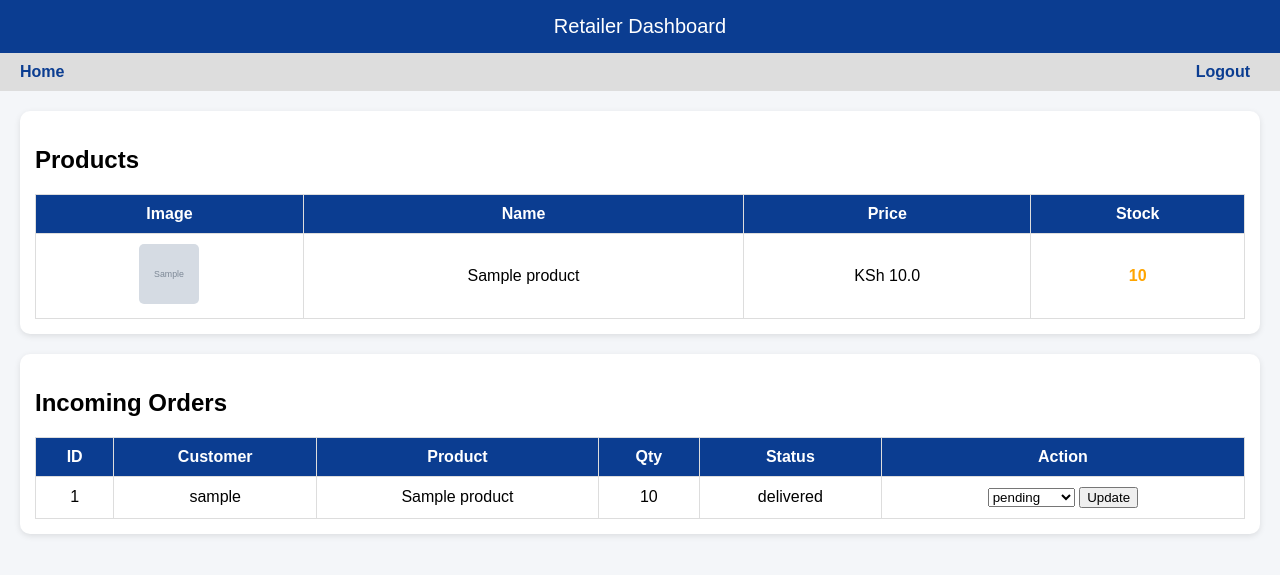
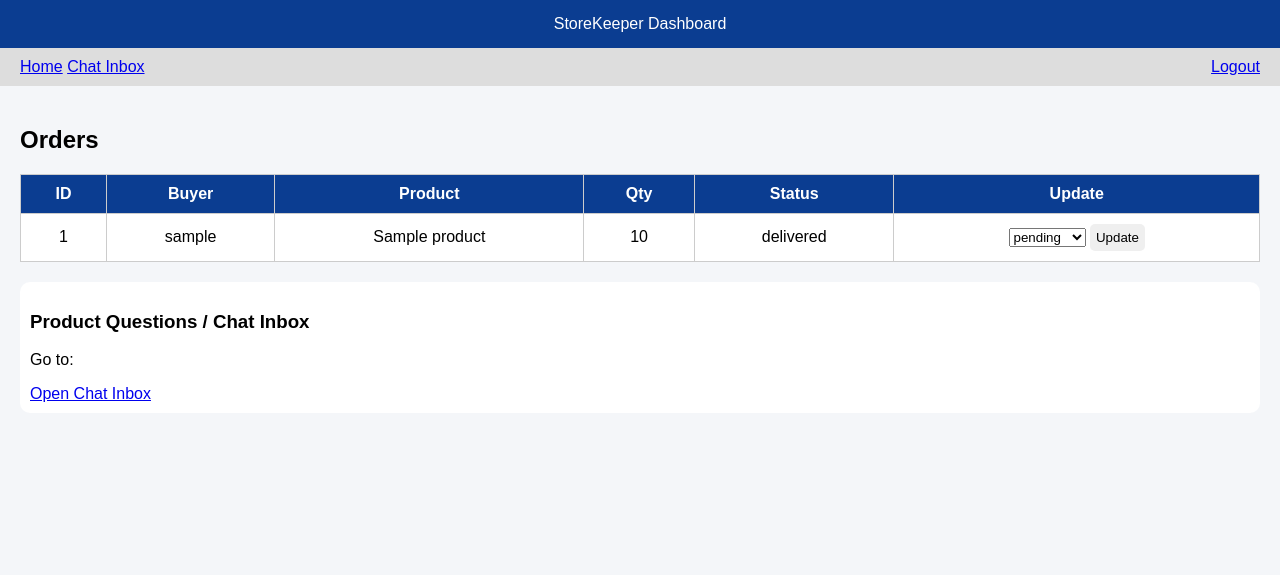
Before and after one commit to rez047/salesretailproject, a Flask app: page /retailer/dashboard in a window 1280 px wide. Shown: the top 575 px of the page. Run offline with Flask 3, Linux system fonts and the light colour scheme; a user stored in the database is signed in; tables that the repository leaves empty hold one stand-in row (values such as "Sample post"); grey boxes marked "Sample" are stand-in pictures.

Commit message:
Update retailer_dashboard.html

```diff
--- a/templates/retailer_dashboard.html
+++ b/templates/retailer_dashboard.html
@@ -4,149 +4,79 @@
     <title>StoreKeeper Dashboard</title>
 
     <style>
-        body {
-            font-family: Arial;
-            margin: 0;
-            background: #f4f6f9;
-        }
+        body { font-family: Arial; margin:0; background:#f4f6f9; }
 
         header {
-            background: #0b3d91;
-            color: white;
-            padding: 15px;
-            text-align: center;
-            font-size: 20px;
+            background:#0b3d91;
+            color:white;
+            padding:15px;
+            text-align:center;
         }
 
         .topbar {
-            display: flex;
-            justify-content: space-between;
-            padding: 10px 20px;
-            background: #ddd;
-            align-items: center;
+            display:flex;
+            justify-content:space-between;
+            padding:10px 20px;
+            background:#ddd;
         }
 
-        .topbar a {
-            text-decoration: none;
-            margin-right: 10px;
-            color: #0b3d91;
-            font-weight: bold;
+        .container { padding:20px; }
+
+        table {
+            width:100%;
+            border-collapse:collapse;
+            background:white;
         }
 
-        .container {
-            padding: 20px;
+        th, td {
+            padding:10px;
+            border:1px solid #ccc;
+            text-align:center;
         }
 
-        .section {
-            background: white;
-            padding: 15px;
-            margin-bottom: 20px;
-            border-radius: 10px;
-            box-shadow: 0 2px 6px rgba(0,0,0,0.1);
+        th { background:#0b3d91; color:white; }
+
+        .btn {
+            padding:6px;
+            border:none;
+            border-radius:5px;
+            cursor:pointer;
         }
 
-        table {
-            width: 100%;
-            border-collapse: collapse;
+        .chat-box {
+            background:#fff;
+            padding:10px;
+            margin-top:20px;
+            border-radius:10px;
         }
 
-        table th, table td {
-            border: 1px solid #ddd;
-            padding: 10px;
-            text-align: center;
-        }
-
-        table th {
-            background: #0b3d91;
-            color: white;
-        }
-
-        .img-thumb {
-            width: 60px;
-            height: 60px;
-            object-fit: cover;
-            border-radius: 5px;
-            transition: transform 0.3s ease;
-        }
-
-        .img-thumb:hover {
-            transform: scale(2.2);
-            position: relative;
-            z-index: 10;
-        }
-
-        .stock.green { color: green; font-weight: bold; }
-        .stock.yellow { color: orange; font-weight: bold; }
-        .stock.red { color: red; font-weight: bold; }
-        .stock.out { color: darkred; font-weight: bold; }
     </style>
 </head>
 
 <body>
 
-<header>
-    Retailer Dashboard
-</header>
+<header>StoreKeeper Dashboard</header>
 
 <div class="topbar">
     <div>
         <a href="/retailer/dashboard">Home</a>
+        <a href="/chat/inbox">Chat Inbox</a>
     </div>
-
     <a href="/logout">Logout</a>
 </div>
 
 <div class="container">
 
-    <!-- PRODUCTS -->
-    <div class="section">
-        <h2>Products</h2>
-
-        <table>
-            <tr>
-                <th>Image</th>
-                <th>Name</th>
-                <th>Price</th>
-                <th>Stock</th>
-            </tr>
-
-            {% for product in products %}
-            <tr>
-                <td>
-                    {% if product.image %}
-                        <img class="img-thumb" src="/static/uploads/products/{{ product.image }}">
-                    {% endif %}
-                </td>
-
-                <td>{{ product.name }}</td>
-                <td>KSh {{ product.price }}</td>
-
-                <td>
-                    {% if product.stock > 10 %}
-                        <span class="stock green">{{ product.stock }}</span>
-                    {% elif product.stock > 0 %}
-                        <span class="stock yellow">{{ product.stock }}</span>
-                    {% else %}
-                        <span class="stock out">OUT</span>
-                    {% endif %}
-                </td>
-            </tr>
-            {% endfor %}
-        </table>
-    </div>
-
-    <!-- ORDERS -->
-    <div class="section">
-        <h2>Incoming Orders</h2>
+<h2>Orders</h2>
 
 <table>
 <tr>
     <th>ID</th>
-                <th>Customer</th>
+    <th>Buyer</th>
     <th>Product</th>
     <th>Qty</th>
     <th>Status</th>
-                <th>Action</th>
+    <th>Update</th>
 </tr>
 
 {% for order in orders %}
@@ -160,16 +90,22 @@
         <form method="POST" action="/retailer/order/{{ order.id }}/status">
             <select name="status">
                 <option>pending</option>
-                            <option>processing</option>
                 <option>shipped</option>
                 <option>delivered</option>
             </select>
-                        <button>Update</button>
+            <button class="btn">Update</button>
         </form>
     </td>
 </tr>
 {% endfor %}
 </table>
+
+<!-- CHAT INBOX -->
+<div class="chat-box">
+    <h3>Product Questions / Chat Inbox</h3>
+
+    <p>Go to:</p>
+    <a href="/chat/inbox">Open Chat Inbox</a>
 </div>
 
 </div>
```
Lines whose indentation alone changed are shown as unchanged.
